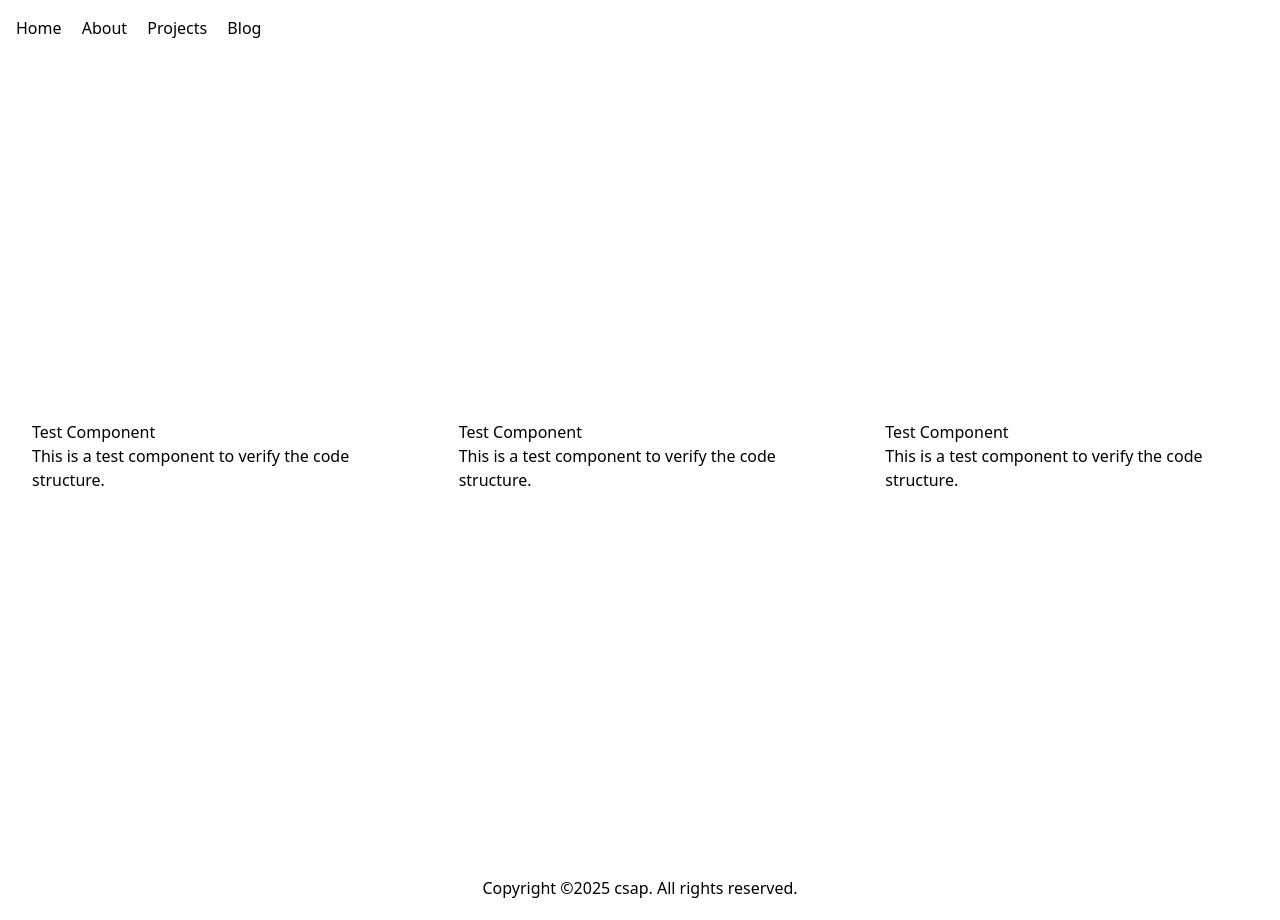
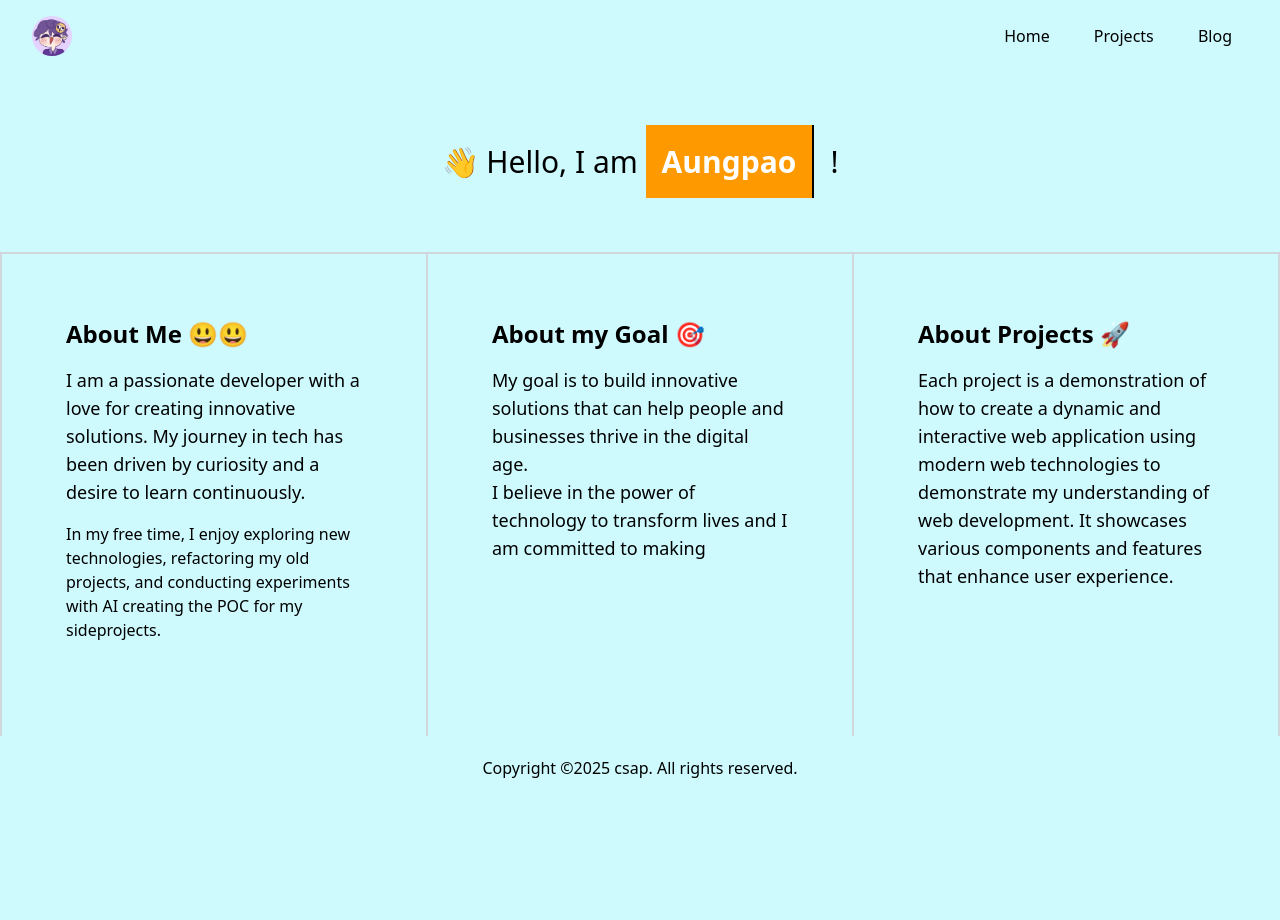
Before and after one commit to ChanatpakornS/portfolio, an Astro site: page / in a window 1280 px wide. After the commit the page ends 804 px from the top, so only its background shows below. Built offline with nearby package versions, Linux system fonts and the light colour scheme; Astro itself is replaced by a stand-in of ours.

Commit message:
feat: about card

```diff
--- a/src/components/commons/Image.astro
+++ /dev/null
@@ -1,12 +0,0 @@
----
-interface Props {
-    imgSrc: string;
-    imgAlt: string;
-    classAdded?: string;
-}
-
-const { imgSrc, imgAlt, classAdded = "" } = Astro.props;
-
----
-
-<img src={imgSrc} alt={imgAlt} class={classAdded}>
--- a/src/components/commons/Link.astro
+++ b/src/components/commons/Link.astro
@@ -1,12 +1,12 @@
 ---
 interface Props {
     link: string;
-    title: string;
+    title?: string;
 }
 
 const { link, title } = Astro.props;
 ---
 
-<a class="" href={link}>
+<a class="hover:bg-gray-300 px-2 lg:px-4 py-1 hover:underline rounded-3xl" href={link}>
     {title}
 </a>
--- a/src/components/contents/Footer/Footer.astro
+++ b/src/components/contents/Footer/Footer.astro
@@ -1,3 +1,3 @@
-<footer class="h-16 text-md text-center place-content-center">
+<footer class="bg-cyan-100 z-50 h-16 text-md text-center place-content-center sticky bottom-0 w-full bg-background text-color-text">
     Copyright &copy;{new Date().getFullYear()} csap. All rights reserved.
 </footer>
--- a/src/components/contents/Hero/Hero-intro.tsx
+++ b/src/components/contents/Hero/Hero-intro.tsx
@@ -18,16 +18,12 @@ export const HeroIntroduction = (props: Props) => {
     const { x, y } = useMaskCursor(containerRef);
     const { childReal, childIdeal } = props
 
-    const size = isHover ? 400 : 0;
-
-    useEffect(() => {
-        console.log("pos:", x, y);
-    }, [x, y])
+    const size = isHover ? 500 : 0;
 
     return (
         <div
         ref={containerRef}
-        className="p-8 items-center flex justify-center relative"
+        className="p-8 relative border border-gray-300"
         >
             <motion.div
                 className={styles.mask}
@@ -42,7 +38,7 @@ export const HeroIntroduction = (props: Props) => {
                 {childReal}
             </motion.div>
 
-            <div className="size-full abosolute top-0 left-0 flex items-center justify-center">
+            <div className="size-full abosolute top-0 left-0 pb-8 ">
                 {childIdeal}
             </div>
         </div>
--- a/src/components/contents/Hero/Hero.tsx
+++ b/src/components/contents/Hero/Hero.tsx
@@ -1,22 +1,24 @@
 'use client';
 
 import { HeroIntroduction } from "./Hero-intro"
-import { Test } from "./data/Test"
+import { AboutGoalDataIdeal, AboutGoalDataReal } from "./data/about-goal";
+import { AboutMeDataIdeal, AboutMeDataReal } from "./data/about-me";
+import { AboutProjectDataIdeal, AboutProjectDataReal } from "./data/about-project";
 
 export const Hero = () => {
     return (
-        <div className="grid grid-cols-1 w-full h-full md:grid-cols-3 text-black">
+        <div className="grid grid-cols-1 w-full h-full md:grid-cols-3 text-black border border-gray-300 ">
             <HeroIntroduction
-                childReal={<Test />}
-                childIdeal={<Test />}
+            childReal={<AboutMeDataReal />}
+            childIdeal={<AboutMeDataIdeal />}
             />
             <HeroIntroduction
-                childReal={<Test />}
-                childIdeal={<Test />}
+            childReal={<AboutGoalDataReal />}
+            childIdeal={<AboutGoalDataIdeal />}
             />
             <HeroIntroduction
-                childReal={<Test />}
-                childIdeal={<Test />}
+            childReal={<AboutProjectDataReal />}
+            childIdeal={<AboutProjectDataIdeal />}
             />
         </div>
     );
--- /dev/null
+++ b/src/components/contents/Hero/data/about-goal.tsx
@@ -0,0 +1,22 @@
+export const AboutGoalDataIdeal = () => {
+    return (
+        <div className="p-8">
+            <h1 className="text-2xl font-bold mb-4">About my Goal 🎯</h1>
+            <p className="text-lg">
+                My goal is to build innovative solutions that can help people and businesses thrive in the digital age.<br/>
+                I believe in the power of technology to transform lives and I am committed to making
+            </p>
+        </div>
+    )
+}
+
+export const AboutGoalDataReal = () => {
+    return (
+        <div className="p-8">
+            <h1 className="text-2xl font-bold mb-4">About my Goal 🎯</h1>
+            <p className="text-lg">
+                Have a job that A.I. irreplacable<br/>
+            </p>
+        </div>
+    )
+}
--- /dev/null
+++ b/src/components/contents/Hero/data/about-me.tsx
@@ -0,0 +1,33 @@
+import { div } from "motion/react-client"
+
+export const AboutMeDataIdeal = () => {
+    return (
+        <div className="p-8">
+            <h1 className="text-2xl font-bold mb-4">About Me 😃😃</h1>
+            <p className="text-lg">
+                I am a passionate developer with a love for creating innovative solutions.
+                My journey in tech has been driven by curiosity and a desire to learn continuously.
+            </p>
+            <p className="mt-4">
+                In my free time, I enjoy exploring new technologies, refactoring my old projects,
+                and conducting experiments with AI creating the POC for my sideprojects.
+            </p>
+        </div>
+    )
+}
+
+export const AboutMeDataReal = () => {
+    return (
+        <div className="p-8">
+            <h1 className="text-2xl font-bold mb-4">About Me 😴💤</h1>
+            <p className="text-lg">
+                I am a software engineer who love to flex and hope that A.I. can not replace my jobs.
+                Sleeping is my favorite hobby, I coded because It's cool and bring wealthy to this era.
+            </p>
+            <p className="mt-4">
+                When I'm not coding, you can find me on the bed or playing games with my friends. LMAO
+                All the sections I used GitHub Copilot to write, so I don't need to write much.
+            </p>
+        </div>
+    )
+}
--- /dev/null
+++ b/src/components/contents/Hero/data/about-project.tsx
@@ -0,0 +1,21 @@
+export const AboutProjectDataIdeal = () => {
+    return (
+        <div className="p-8">
+            <h1 className="text-2xl font-bold mb-4">About Projects 🚀</h1>
+            <p className="text-lg">
+                Each project is a demonstration of how to create a dynamic and interactive web application using modern web technologies to demonstrate my understanding of web development. It showcases various components and features that enhance user experience.
+            </p>
+        </div>
+    );
+}
+
+export const AboutProjectDataReal = () => {
+    return (
+        <div className="p-8">
+            <h1 className="text-2xl font-bold mb-4">About Projects 🚀</h1>
+            <p className="text-lg">
+                Each project is a dazzling display of my ability to wrangle A.I. prompts and web code—think of it as a talent show where JavaScript and clever robots steal the spotlight!
+            </p>
+        </div>
+    );
+}
--- a/src/components/contents/Hero/hero.module.scss
+++ b/src/components/contents/Hero/hero.module.scss
@@ -8,8 +8,11 @@
   background: #a9dff8;
   mask-repeat: no-repeat;
   color: black;
-  display: flex;
-  align-items: center;
-  justify-content: center;
-  padding: 32px
+  padding: 32px;
+  opacity: 0;
+  transition: opacity 0.3s;
+
+  &:hover {
+    opacity: 1;
+  }
 }
--- /dev/null
+++ b/src/components/contents/Name/Name.tsx
@@ -0,0 +1,26 @@
+import { useState, useEffect } from "react";
+import styles from "./name.module.scss";
+
+export const Name = () => {
+const myName = ["CSAP", "Aungpao", "Chanatpakorn"];
+const [name, setName] = useState(myName[0]);
+const [index, setIndex] = useState(0);
+
+useEffect(() => {
+        const interval = setInterval(() => {
+                setIndex(() => {
+                        const newIndex = (index + 1) % myName.length;
+                        setName(myName[newIndex]);
+                        return newIndex;
+                });
+        }, 3000);
+
+        return () => clearInterval(interval);
+}, [myName]);
+
+return (
+        <div className="flex items-center justify-center w-full py-18">
+                <p className="text-2xl md:text-3xl">👋 Hello, I am <span className={`border-r-2 border-r-black mr-4 bg-amber-500 p-4 text-white font-bold ${styles.blinkingCursor}`}>{name}</span>!</p>
+        </div>
+    );
+}
--- /dev/null
+++ b/src/components/contents/Name/name.module.scss
@@ -0,0 +1,9 @@
+.blinkingCursor {
+  animation: cursor 0.4s step-end infinite alternate;
+}
+
+@keyframes cursor {
+  50% {
+    border-right-color: transparent;
+  }
+}
--- a/src/components/contents/Navbar/Navbar.astro
+++ b/src/components/contents/Navbar/Navbar.astro
@@ -1,12 +1,23 @@
 ---
 import Link from '@components/commons/Link.astro';
+import { Image } from 'astro:assets';
 ---
 
-<nav class="sticky w-full text-black">
-    <div class="flex justify-between p-4 bg-background text-color-text">
-        <div class="space-x-4">
+<nav class="w-full text-black bg-cyan-100 z-50 sticky top-0">
+    <div class="flex justify-between py-4 px-8 items-center">
+        <div>
+            <a href="https://github.com/ChanatpakornS">
+                <Image
+                    src="/myLogo.png"
+                    alt="CSAP Logo"
+                    width={40}
+                    height={40}
+                    class="rounded-full"
+                    />
+            </a>
+        </div>
+        <div class="space-x-2">
             <Link link="/" title="Home" />
-            <Link link="/about" title="About" />
             <Link link="/projects" title="Projects" />
             <Link link="/blog" title="Blog" />
         </div>
--- a/src/components/wrappers/Container.astro
+++ b/src/components/wrappers/Container.astro
@@ -1,3 +1,3 @@
-<div id="container" class="flex justify-center items-center w-full h-ful">
+<div id="container" class="flex flex-col justify-center items-center w-full h-full">
     <slot/>
 </div>
--- a/src/layouts/Layout.astro
+++ b/src/layouts/Layout.astro
@@ -8,13 +8,13 @@ import "../styles/global.css";
 	<head>
 		<meta charset="UTF-8" />
 		<meta name="viewport" content="width=device-width" />
-		<link rel="icon" type="image/svg+xml" href="/favicon.svg" />
+		<link rel="icon" type="image/png" href="/myLogo.png" />
 		<meta name="generator" content={Astro.generator} />
 		<title>CSAP</title>
 	</head>
-	<body class="bg-background text-color-text font-sans">
+	<body class="bg-cyan-100 text-color-text font-sans min-h-screen flex flex-col">
 		<Navbar/>
-		<main class="flex w-full h-[100dvh] bg-background">
+		<main class="flex w-full flex-1 h-full">
 			<slot />
 		</main>
 		<Footer/>
--- /dev/null
+++ b/src/pages/404.astro
@@ -0,0 +1,15 @@
+---
+import Layout from "@layouts/Layout.astro";
+---
+
+<Layout>
+    <div class="w-full">
+        <div class="w-full h-full space-y-6 text-center flex flex-col justify-center">
+            <h1 class="text-4xl">🔍</h1>
+            <h1 class="text-4xl font-bold">Page Not Found</h1>
+
+            <p class="text-lg">The page you are looking for does not exist or may be still in development?</p>
+            <a href="/" class="text-blue-400 hover:underline font-bold">Go back to Home</a>
+        </div>
+    </div>
+</Layout>
--- a/src/pages/index.astro
+++ b/src/pages/index.astro
@@ -1,11 +1,13 @@
 ---
 import { Hero } from "@components/contents/Hero/Hero";
+import { Name } from "@components/contents/Name/Name.tsx";
 import Container from "@components/wrappers/Container.astro";
 import Layout from "@layouts/Layout.astro";
 ---
 
 <Layout>
 	<Container>
+		<Name client:load/>
 		<Hero client:load/>
 	</Container>
 </Layout>
```
Also changed, not shown: public/favicon.svg (deleted), public/myLogo.png (added).
